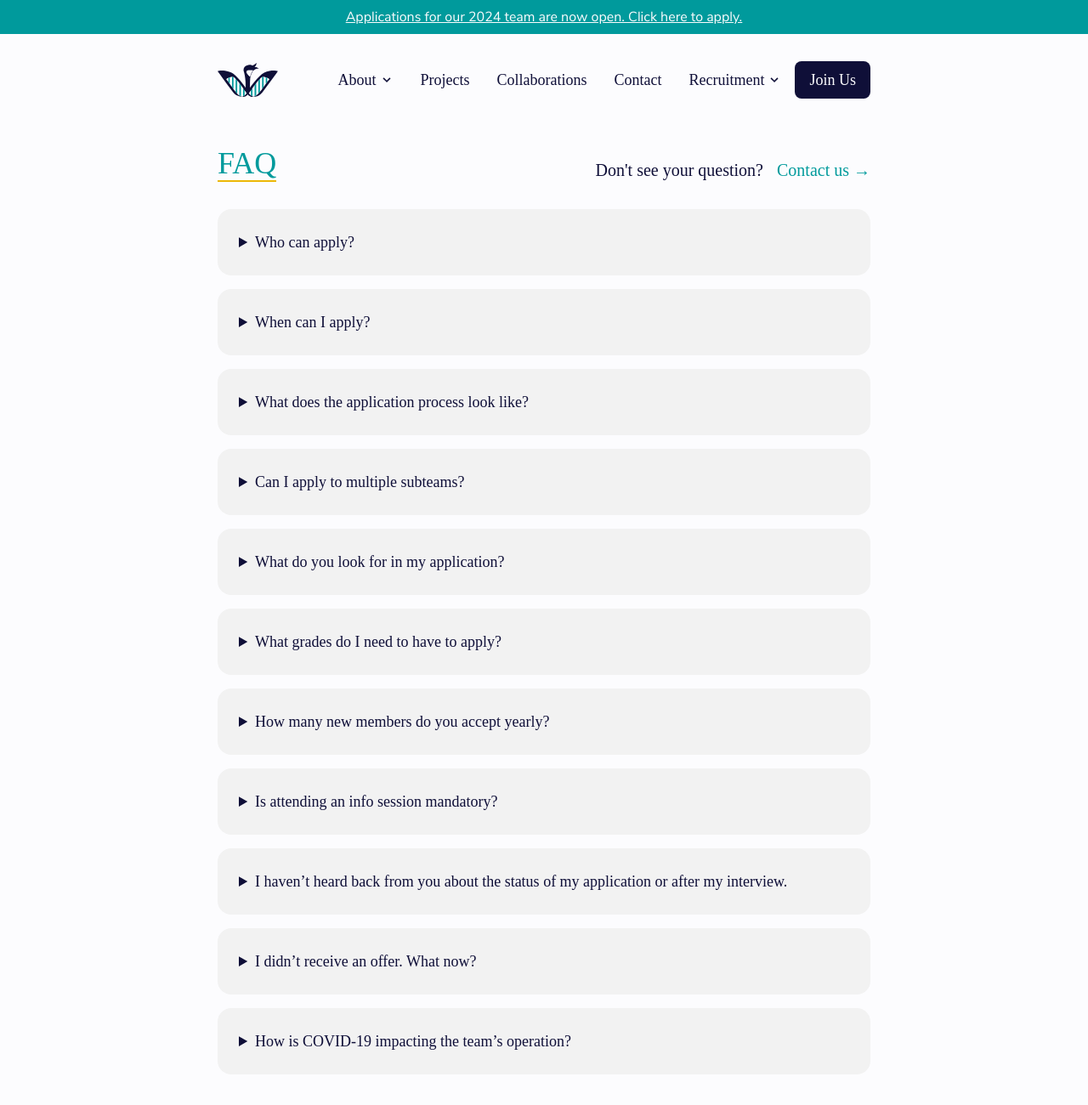
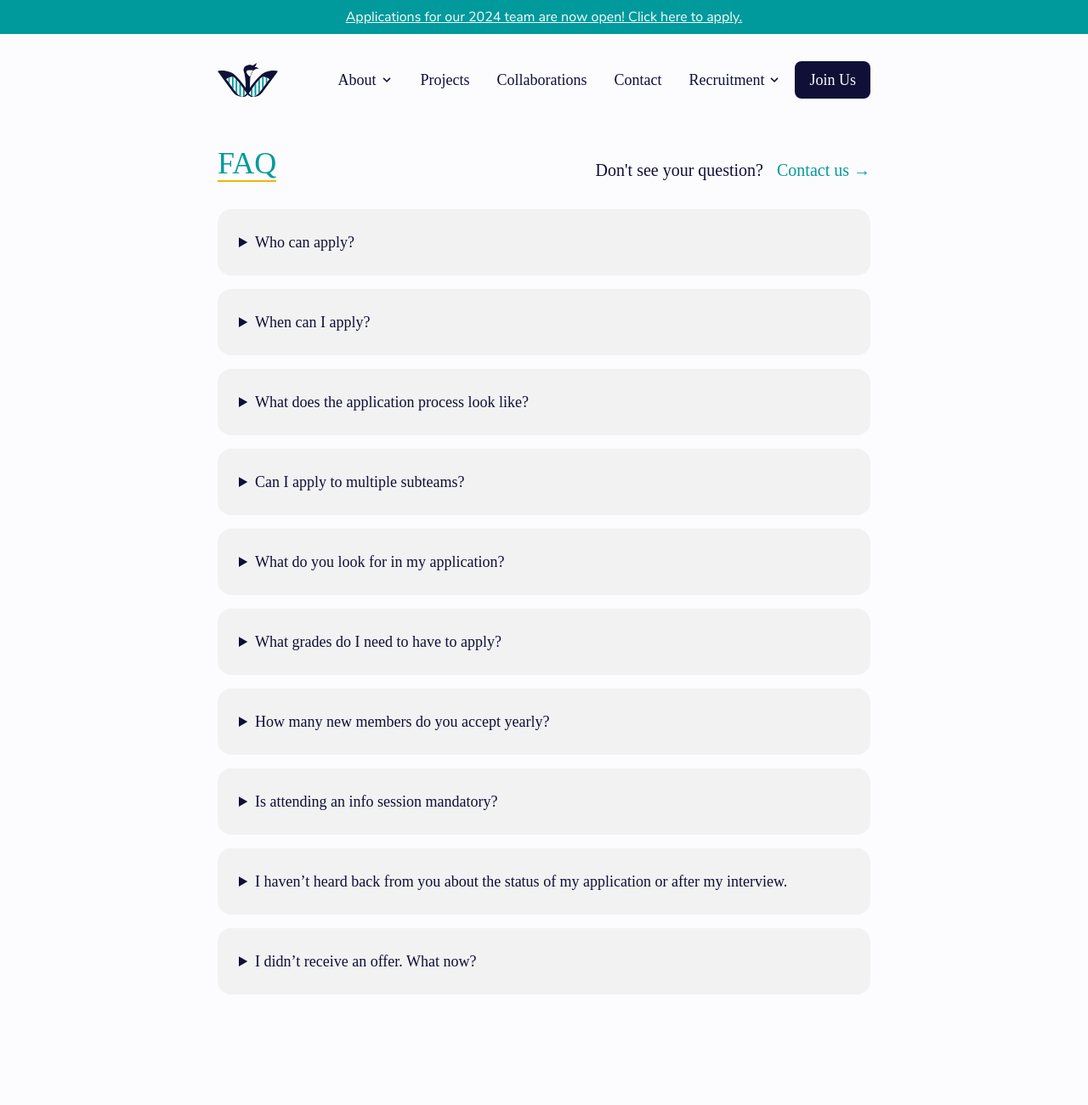
Before and after one commit to igem-waterloo/main-website, a Gatsby site: page /faq in a window 1280 px wide. Shown: the top 1300 px of the page at 85% size. Built offline with nearby package versions, Linux system fonts and the light colour scheme; Gatsby itself is replaced by a stand-in of ours; a web font is replaced by a local one.

Commit message:
Comment out COVID-19 FAQ

```diff
--- a/src/components/layout.js
+++ b/src/components/layout.js
@@ -21,7 +21,7 @@ export default function Layout({ children, title }) {
       target="_blank"
       rel="noopener noreferrer"
     >
-      Applications for our 2024 team are now open. Click here to apply.
+      Applications for our 2024 team are now open! Click here to apply.
     </a>
   )
 
--- a/src/pages/faq.js
+++ b/src/pages/faq.js
@@ -99,13 +99,13 @@ export default function Faq() {
           so you know how to improve next time. We highly encourage you to
           re-apply!
         </Accordion>
-        <Accordion title="How is COVID-19 impacting the team’s operation?">
+        {/* <Accordion title="How is COVID-19 impacting the team’s operation?">
           We are conducting our info session and interviews online. Our team
           will be meeting remotely and will not have access to our lab until the
           university deems it safe to regather on-campus. However, iGEM has made
           it possible to succeed (and win!) at the competition without lab work,
           and we did exactly that in 2020!
-        </Accordion>
+        </Accordion> */}
       </div>
     </Layout>
   )
```
